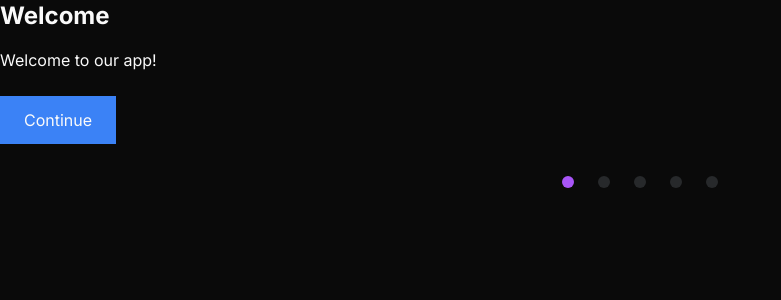
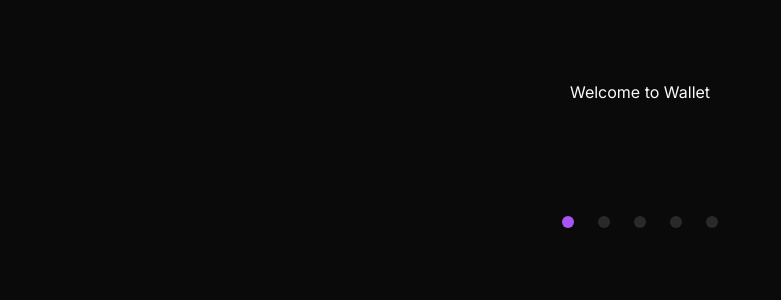
Before and after one commit to nihar-hegde/wallet, a Next.js app: page /onboarding/1 in a window 1280 px wide. Shown: the top 300 px of the page, without its empty margins (0-781 px from the left). Built offline with nearby package versions, Linux system fonts and the light colour scheme.

Commit message:
adding the basic onboarding pages

```diff
--- /dev/null
+++ b/src/Recoil/atoms/currentPageAtom.ts
@@ -0,0 +1,6 @@
+import { atom } from "recoil";
+
+export const currentPageState = atom({
+  key: "CurrentPageState",
+  default: 1,
+});
--- a/src/app/dashboard/layout.tsx
+++ /dev/null
@@ -1,16 +0,0 @@
-export const metadata = {
-  title: 'Next.js',
-  description: 'Generated by Next.js',
-}
-
-export default function RootLayout({
-  children,
-}: {
-  children: React.ReactNode
-}) {
-  return (
-    <html lang="en">
-      <body>{children}</body>
-    </html>
-  )
-}
--- a/src/app/onboarding/[step]/page.tsx
+++ b/src/app/onboarding/[step]/page.tsx
@@ -1,5 +1,7 @@
 "use client";
 
+import { SelectBlockChainPage } from "@/components/Onboarding/Pages/SelectBlockChainPage";
+import { Welcome } from "@/components/Onboarding/Pages/Welcome";
 import ProgressIndicator from "@/components/Onboarding/ProgressIndicator";
 import { useRouter } from "next/navigation";
 import React from "react";
@@ -14,14 +16,14 @@ const steps = [
 
 const OnboardingPage = ({ params }: { params: { step: string } }) => {
   const router = useRouter();
-  const currentStep = Number(params.step) - 1;
+  const currentStep = Number(params.step);
 
   const renderStep = () => {
     switch (currentStep) {
       case 1:
-        return <div>Welcome create wallet</div>;
+        return <Welcome />;
       case 2:
-        return <div>Select block chain</div>;
+        return <SelectBlockChainPage />;
       case 3:
         return <div>Recovery phrase warning</div>;
       case 4:
@@ -43,15 +45,9 @@ const OnboardingPage = ({ params }: { params: { step: string } }) => {
   };
   return (
     <div>
-      <h2 className="text-2xl font-bold mb-4">{steps[currentStep].title}</h2>
-      <p className="mb-6">{steps[currentStep].content}</p>
-      <div>{renderStep()}</div>
-      <button
-        onClick={handleNext}
-        className="px-6 py-3 bg-blue-500  rounded-lg hover:bg-blue-600 transition-colors"
-      >
-        {currentStep === steps.length - 1 ? "Finish" : "Continue"}
-      </button>
+      <div className="flex items-center justify-center p-20">
+        {renderStep()}
+      </div>
       <div>
         <ProgressIndicator
           currentStep={currentStep}
--- /dev/null
+++ b/src/components/Onboarding/Pages/CreatePasswordPage.tsx
@@ -0,0 +1,9 @@
+import React from "react";
+
+export const CreatePasswordPage = () => {
+  return (
+    <div>
+      <div>CreatePassword</div>
+    </div>
+  );
+};
--- /dev/null
+++ b/src/components/Onboarding/Pages/RecoverPhraseWarning.tsx
@@ -0,0 +1,4 @@
+import React from "react";
+
+export const RecoveryPhraseWarning = () => {
+  return RecoveryPhraseWarning
--- /dev/null
+++ b/src/components/Onboarding/Pages/SecretRecoverPage.tsx
@@ -0,0 +1,9 @@
+import React from "react";
+
+export const SecretRecoveryPage = () => {
+  return (
+    <div>
+      <div>Select the secret recover page!</div>
+    </div>
+  );
+};
--- /dev/null
+++ b/src/components/Onboarding/Pages/SelectBlockChainPage.tsx
@@ -0,0 +1,9 @@
+import React from "react";
+
+export const SelectBlockChainPage = () => {
+  return (
+    <div className="flex items-center justify-center">
+      <h1>Select block chain!</h1>
+    </div>
+  );
+};
--- /dev/null
+++ b/src/components/Onboarding/Pages/SuccessPage.tsx
@@ -0,0 +1,9 @@
+import React from "react";
+
+export const SuccessPage = () => {
+  return (
+    <div>
+      <div>Success page go to dashboard</div>
+    </div>
+  );
+};
--- /dev/null
+++ b/src/components/Onboarding/Pages/Welcome.tsx
@@ -0,0 +1,9 @@
+import React from "react";
+
+export const Welcome = () => {
+  return (
+    <div className="flex item-center justify-center">
+      <h1>Welcome to Wallet</h1>
+    </div>
+  );
+};
--- a/src/components/Onboarding/ProgressIndicator.tsx
+++ b/src/components/Onboarding/ProgressIndicator.tsx
@@ -15,9 +15,9 @@ export default function ProgressIndicator({
         <div
           key={index}
           className={cn("w-3 h-3 rounded-full", {
-            "bg-purple-500/20": index < currentStep,
-            "bg-purple-500": index === currentStep,
-            "bg-gray-400/20": index > currentStep,
+            "bg-purple-500/20": index + 1 < currentStep,
+            "bg-purple-500": index + 1 === currentStep,
+            "bg-gray-400/20": index + 1 > currentStep,
           })}
         />
       ))}
```
